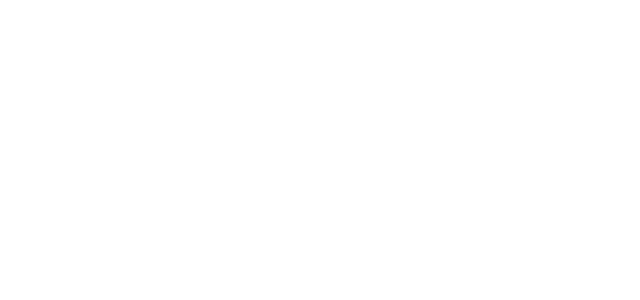
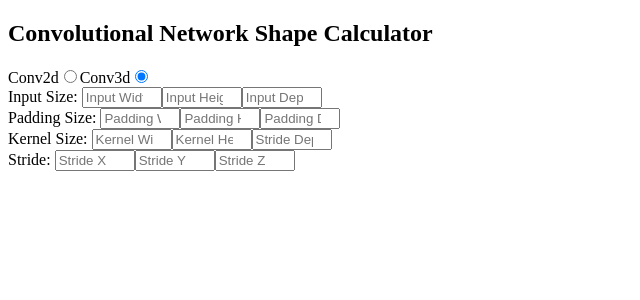
Before and after one commit to im-neiru/convnet-shape-calc, a React (Vite) app: page / in a window 1280 px wide. Shown: the top 300 px of the page, without its empty margins (0-640 px from the left). Built offline with nearby package versions, Linux system fonts and the light colour scheme.

Commit message:
update root component

```diff
--- a/src/App.tsx
+++ b/src/App.tsx
@@ -1,5 +1,9 @@
 import React from "react";
+import { Calculator } from "./components/Calculator";
 
 export function App() {
-    return <div></div>;
+    return <div>
+        <h2>Convolutional Network Shape Calculator</h2>
+        <Calculator></Calculator>
+    </div>
 }
```
